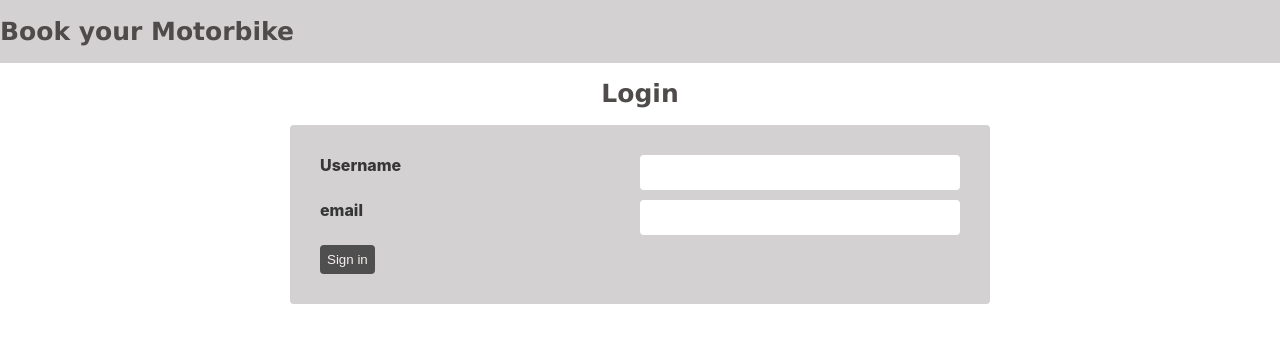
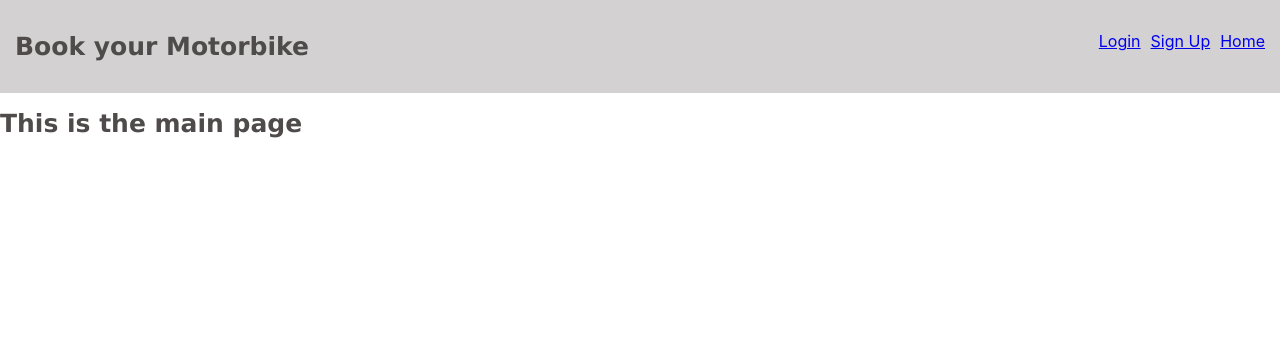
Before and after one commit to YannickZahinda/Motorbikes-app-frontend, a React (Create React App) app in the folder motorbike-frontend/: page /Home in a window 1280 px wide. Shown: the top 342 px of the page. Built offline with nearby package versions, Linux system fonts and the light colour scheme.

Commit message:
add react routes

```diff
--- a/motorbike-frontend/package.json
+++ b/motorbike-frontend/package.json
@@ -10,6 +10,7 @@
     "react": "^18.2.0",
     "react-dom": "^18.2.0",
     "react-redux": "^8.0.2",
+    "react-router-dom": "^6.4.1",
     "react-scripts": "5.0.1",
     "web-vitals": "^2.1.4"
   },
--- a/motorbike-frontend/src/App.js
+++ b/motorbike-frontend/src/App.js
@@ -1,18 +1,21 @@
 import React from 'react';
 import './App.css';
+import { BrowserRouter as Router, Routes, Route } from 'react-router-dom';
 import { Login } from './components/Registration';
 import { Nav } from './components/Nav';
+import { Home } from './components/home';
 
 function App() {
   return (
-    <div className="App">
-      <header className="App-header">
-        <Nav/>
-      </header>
-      <div className='App-main'>
-      <Login />
-      </div>
-    </div>
+    <Router>
+      <Nav/>
+      <Routes>
+        <>
+          <Route path='/Registration' element={<Login />} />
+          <Route path='/Home' element={<Home />} />
+        </>
+      </Routes>
+    </Router>
   );
 }
 
--- a/motorbike-frontend/src/components/Nav.css
+++ b/motorbike-frontend/src/components/Nav.css
@@ -1,6 +1,7 @@
 .app-logo{
     display: flex;
     background-color: rgba(185, 182, 182, 0.628);
+    padding: 15px;
 }
 
 h1{
@@ -9,3 +10,11 @@ h1{
     font-family: Verdana, Geneva, Tahoma, sans-serif;
     flex: 1;
 }
+
+.nav-links{
+    list-style-type: none;
+    display: flex;
+    color: rgb(79, 75, 75);
+    gap: 10px;
+    cursor: pointer;
+}
--- a/motorbike-frontend/src/components/Nav.js
+++ b/motorbike-frontend/src/components/Nav.js
@@ -1,8 +1,14 @@
 import React from 'react'
+import { Link } from 'react-router-dom'
 import './Nav.css'
 
 export const Nav = () => (
     <div className='app-logo'>
         <h1>Book your Motorbike</h1>
+        <ul className='nav-links'>
+            <li><Link to='/'>Login</Link></li>
+            <li><Link to='/Registration'>Sign Up</Link></li>
+            <li><Link to='/Home'>Home</Link></li>
+        </ul>
     </div>
 )
--- /dev/null
+++ b/motorbike-frontend/src/components/home.js
@@ -0,0 +1,8 @@
+import React from 'react'
+import './home.css'
+
+export const Home = () => (
+    <div className='main'>
+        <h1>This is the main page</h1>
+    </div>
+)
```
Also changed, not shown: motorbike-frontend/src/components/home.css (added), 1 other file (tests, documents, lock files or other folders).
